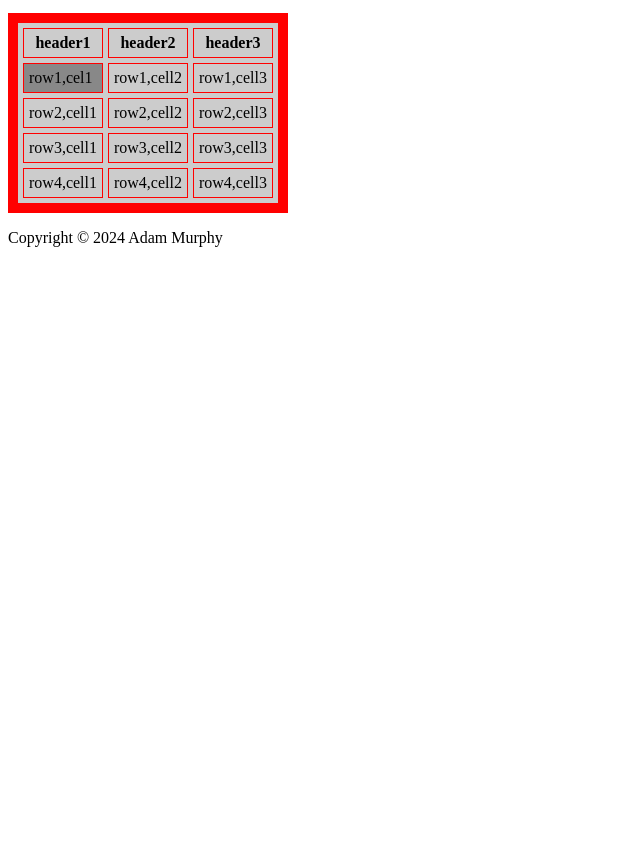
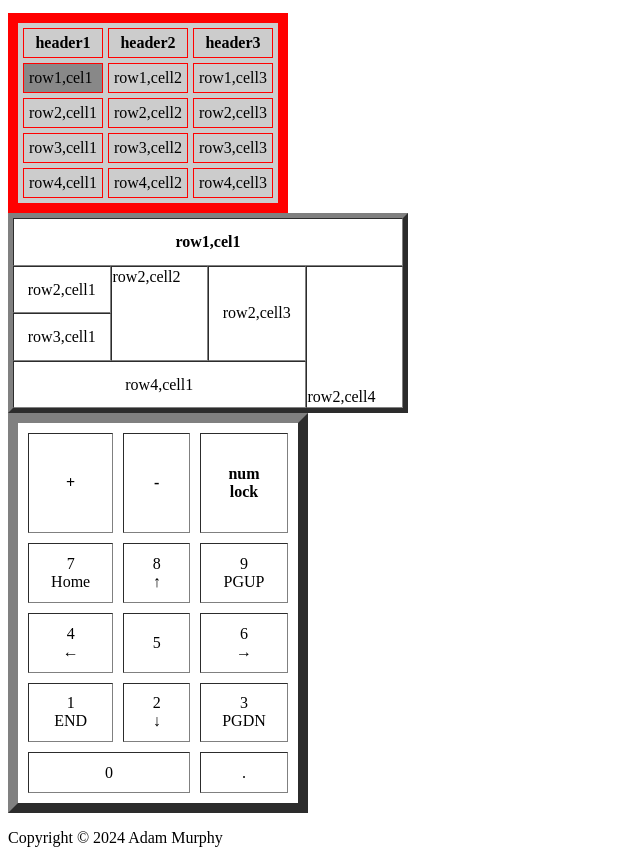
Before and after one commit to adammu08/html_notes, a plain HTML site: page Tables.html in a window 1280 px wide. Shown: the part 172-1035 px from the top of the page, without its empty margins (0-640 px from the left). Before the commit the page ends 800 px from the top, so only its background shows below. Drawn offline with Linux system fonts and the light colour scheme.

Commit message:
table addon

```diff
--- a/Tables.html
+++ b/Tables.html
@@ -51,6 +51,58 @@
                     </tr>
                 </table>
 
+                <table border="5"" width="400" height="200" cellspacing="0">
+
+                    <tr>
+                        <th colspan="4" align="center">row1,cel1</th>
+                    </tr>
+
+                    <tr>
+                        <td align="center">row2,cell1</td>
+                        <td rowspan="2"valign="top">row2,cell2</td>
+                        <td rowspan="2"align="center">row2,cell3</td>
+                        <td rowspan="3"valign="bottom">row2,cell4</td>
+
+                    </tr>
+                    <tr>
+                        <td align="center">row3,cell1</td>
+
+                    </tr>
+                   <tr>
+                        <td colspan="3" align="center">row4,cell1</td>
+
+                    </tr>
+
+                </table>
+
+                <table border="10" cellspacing="10" cellpadding="10" width="300" height="400">
+                    <tr align="center">
+                        <th width="100" height="100">+</th>
+                        <th width="100" height="100">-</th>
+                        <th width="100" height="100">num <br> lock</th>
+                    </tr>
+                    <tr align="center">
+                        <td>7 <br>Home</td>
+                        <td>8 <br>&uarr; </td>
+                        <td>9 <br>PGUP</td>
+                    </tr>
+                    <tr colspan="1" align="center">
+                        <td>4 <br> &larr;</td>
+                        <td>5</td>
+                        <td>6 <br>&rarr;</td>
+                    </tr>
+                    <tr align="center">
+                        <td>1 <br> END</td>
+                        <td>2 <br> &darr;</td>
+                        <td>3 <br> PGDN</td>
+                    </tr>
+                    <tr align="center">
+                        <td colspan="2">0</td>
+
+                        <td>.</td>
+                    </tr>
+                </table>
+
             </section>
             <aside>
 
```
Also changed, not shown: Lists.html (+20 -0 lines).
